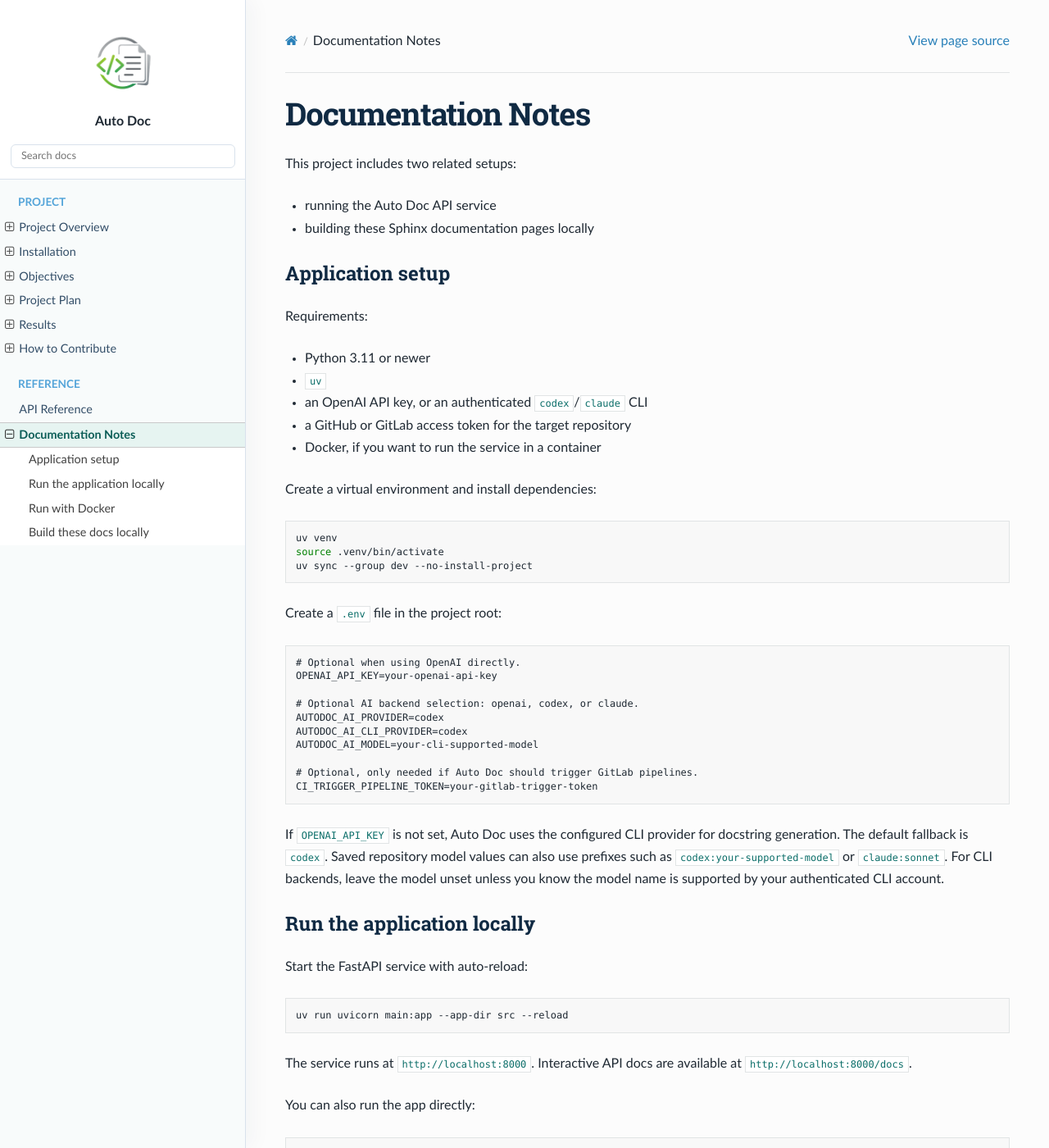
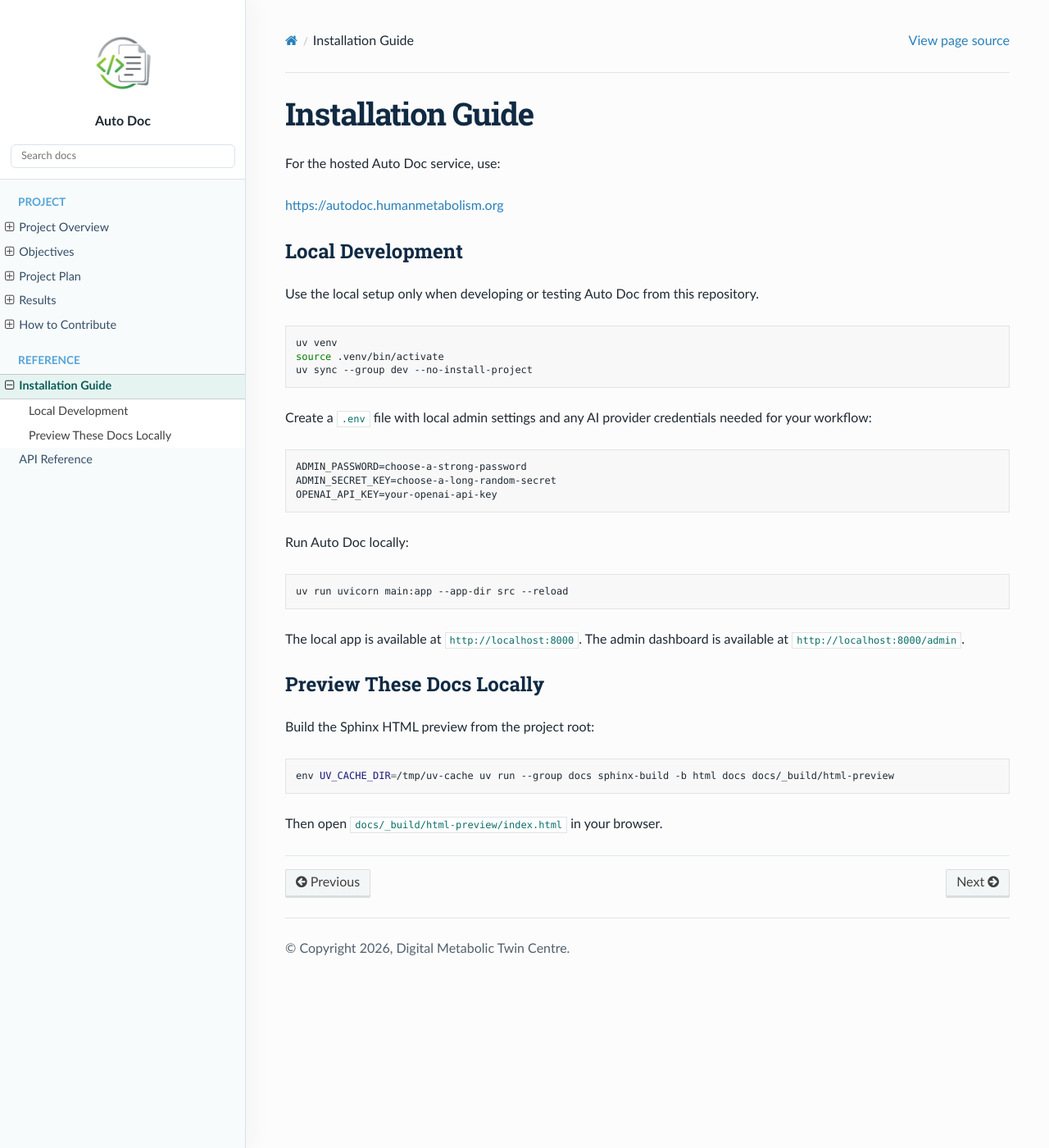
Before and after one commit to Digital-Metabolic-Twin-Centre/autodoc, a Sphinx documentation site: the page built from docs/README.rst, in a window 1280 px wide and 1400 px high. Shown: the whole window at 82% size. Built offline with Sphinx 7.4.7 and the Read the Docs theme 3.1.0, drawn with Linux system fonts in a browser that asks for light colours; pages that are not in the unit, such as notebooks, are missing from menus; some of the changed text lies outside the part shown.

Commit message:
chore: remove installation.rst file , update README files

```diff
--- a/docs/README.rst
+++ b/docs/README.rst
@@ -1,23 +1,15 @@
-Documentation Notes
-===================
+Installation Guide
+==================
 
-This project includes two related setups:
+For the hosted Auto Doc service, use:
 
-- running the Auto Doc API service
-- building these Sphinx documentation pages locally
+https://autodoc.humanmetabolism.org
 
-Application setup
+Local Development
 -----------------
 
-Requirements:
-
-- Python 3.11 or newer
-- ``uv``
-- an OpenAI API key, or an authenticated ``codex``/``claude`` CLI
-- a GitHub or GitLab access token for the target repository
-- Docker, if you want to run the service in a container
-
-Create a virtual environment and install dependencies:
+Use the local setup only when developing or testing Auto Doc from this
+repository.
 
 .. code-block:: bash
 
@@ -25,64 +17,31 @@ Create a virtual environment and install dependencies:
    source .venv/bin/activate
    uv sync --group dev --no-install-project
 
-Create a ``.env`` file in the project root:
+Create a ``.env`` file with local admin settings and any AI provider credentials
+needed for your workflow:
 
 .. code-block:: text
 
-   # Optional when using OpenAI directly.
+   ADMIN_PASSWORD=choose-a-strong-password
+   ADMIN_SECRET_KEY=choose-a-long-random-secret
    OPENAI_API_KEY=your-openai-api-key
 
-   # Optional AI backend selection: openai, codex, or claude.
-   AUTODOC_AI_PROVIDER=codex
-   AUTODOC_AI_CLI_PROVIDER=codex
-   AUTODOC_AI_MODEL=your-cli-supported-model
-
-   # Optional, only needed if Auto Doc should trigger GitLab pipelines.
-   CI_TRIGGER_PIPELINE_TOKEN=your-gitlab-trigger-token
-
-If ``OPENAI_API_KEY`` is not set, Auto Doc uses the configured CLI provider for
-docstring generation. The default fallback is ``codex``. Saved repository model
-values can also use prefixes such as ``codex:your-supported-model`` or
-``claude:sonnet``.
-For CLI backends, leave the model unset unless you know the model name is
-supported by your authenticated CLI account.
-
-Run the application locally
----------------------------
-
-Start the FastAPI service with auto-reload:
+Run Auto Doc locally:
 
 .. code-block:: bash
 
    uv run uvicorn main:app --app-dir src --reload
 
-The service runs at ``http://localhost:8000``.
-Interactive API docs are available at ``http://localhost:8000/docs``.
+The local app is available at ``http://localhost:8000``. The admin dashboard is
+available at ``http://localhost:8000/admin``.
 
-You can also run the app directly:
+Preview These Docs Locally
+--------------------------
+
+Build the Sphinx HTML preview from the project root:
 
 .. code-block:: bash
 
-   uv run python src/main.py
+   env UV_CACHE_DIR=/tmp/uv-cache uv run --group docs sphinx-build -b html docs docs/_build/html-preview
 
-Run with Docker
----------------
-
-Build and start the containerised service:
-
-.. code-block:: bash
-
-   docker compose up --build
-
-The compose file exposes port ``8000`` and mounts the local ``logs/`` directory into the container.
-
-Build these docs locally
-------------------------
-
-.. code-block:: bash
-
-   cd docs
-   python -m pip install -r requirements.txt
-   make clean html
-
-Open ``docs/_build/html/index.html`` in your browser.
+Then open ``docs/_build/html-preview/index.html`` in your browser.
--- a/docs/index.rst
+++ b/docs/index.rst
@@ -57,7 +57,6 @@ Auto Doc
    :caption: Project
 
    project/overview
-   project/installation
    project/objectives
    project/plan
    project/results
@@ -68,5 +67,5 @@ Auto Doc
    :maxdepth: 1
    :caption: Reference
 
+   README
    api_reference
-   README
--- a/docs/project/installation.rst
+++ /dev/null
@@ -1,146 +0,0 @@
-Installation
-============
-
-This guide explains how to install Auto Doc and run the service locally from a
-fresh checkout.
-
-Prerequisites
--------------
-
-Install or prepare the following before running Auto Doc:
-
-- Python 3.11 or newer
-- ``uv`` for Python environment and dependency management
-- Git
-- A GitHub or GitLab access token for repositories you want Auto Doc to analyse
-- An OpenAI API key, or an authenticated local AI CLI such as Codex CLI or
-  Claude CLI
-- Docker, if you prefer to run the service in a container
-
-Clone the Repository
---------------------
-
-.. code-block:: bash
-
-   git clone <repository-url>
-   cd autodoc
-
-Create the Python Environment
------------------------------
-
-Create a virtual environment and install the development dependencies:
-
-.. code-block:: bash
-
-   uv venv
-   source .venv/bin/activate
-   uv sync --group dev --no-install-project
-
-The development dependency group includes the application, testing tools, and
-documentation packages needed for the local workflow.
-
-Configure Environment Variables
--------------------------------
-
-Create a ``.env`` file in the project root. At minimum, set the admin
-credentials used by the local dashboard:
-
-.. code-block:: text
-
-   ADMIN_PASSWORD=choose-a-strong-password
-   ADMIN_SECRET_KEY=choose-a-long-random-secret
-
-Add an AI provider configuration. Use OpenAI directly:
-
-.. code-block:: text
-
-   OPENAI_API_KEY=your-openai-api-key
-   AUTODOC_AI_PROVIDER=openai
-
-Or use a local CLI provider:
-
-.. code-block:: text
-
-   AUTODOC_AI_PROVIDER=codex
-   AUTODOC_AI_CLI_PROVIDER=codex
-
-Auto Doc also supports Claude CLI:
-
-.. code-block:: text
-
-   AUTODOC_AI_PROVIDER=claude
-   AUTODOC_AI_CLI_PROVIDER=claude
-
-Repository access tokens are configured through saved repository settings in
-the admin dashboard. If Auto Doc needs to trigger GitLab pipelines, also set:
-
-.. code-block:: text
-
-   CI_TRIGGER_PIPELINE_TOKEN=your-gitlab-trigger-token
-
-Run the Service Locally
------------------------
-
-Start the FastAPI service with reload enabled:
-
-.. code-block:: bash
-
-   uv run uvicorn main:app --app-dir src --reload
-
-The application will be available at:
-
-- ``http://localhost:8000`` for the app entry point
-- ``http://localhost:8000/admin`` for the admin dashboard
-- ``http://localhost:8000/docs`` for the FastAPI OpenAPI interface
-
-You can also run the application directly:
-
-.. code-block:: bash
-
-   uv run python src/main.py
-
-Run with Docker
----------------
-
-To build and start Auto Doc in Docker:
-
-.. code-block:: bash
-
-   docker compose up --build
-
-The Docker Compose setup exposes the service on port ``8000`` and mounts the
-local ``logs/`` directory so generated run artifacts remain available on the
-host machine.
-
-Test the Sphinx Site Locally
-----------------------------
-
-To build and test the Sphinx documentation site locally, run this command from
-the project root:
-
-.. code-block:: bash
-
-   env UV_CACHE_DIR=/tmp/uv-cache uv run --group docs sphinx-build -b html docs docs/_build/html-preview
-
-This writes the generated HTML preview to ``docs/_build/html-preview``. Open the
-site entry page in your browser:
-
-.. code-block:: text
-
-   docs/_build/html-preview/index.html
-
-If you prefer to serve the generated files over a local HTTP server:
-
-.. code-block:: bash
-
-   uv run python -m http.server 8080 --directory docs/_build/html-preview
-
-Then open ``http://localhost:8080``.
-
-Basic Verification
-------------------
-
-After starting the service, confirm the local setup by opening the admin
-dashboard, saving a repository configuration, and running a generate workflow
-against a test branch. Generated logs and artifacts are written under
-``logs/<provider>/<repository>/app_<timestamp>/``.
```
